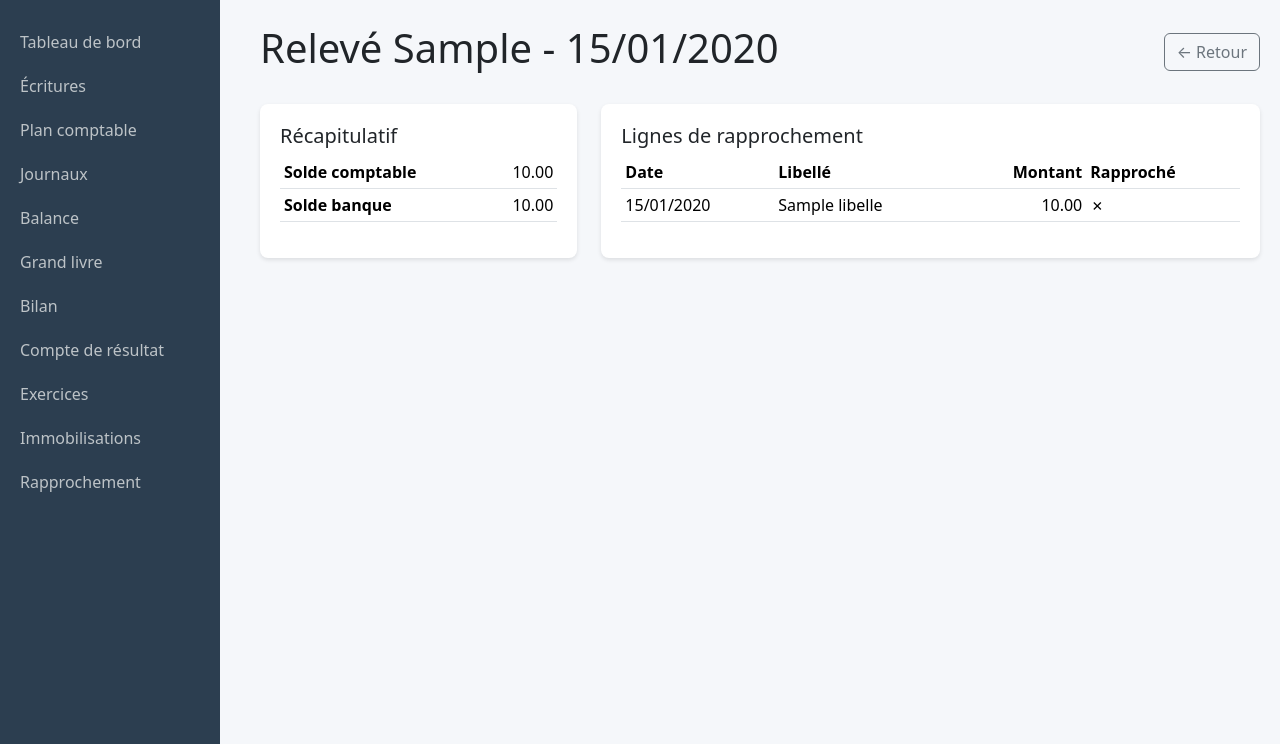
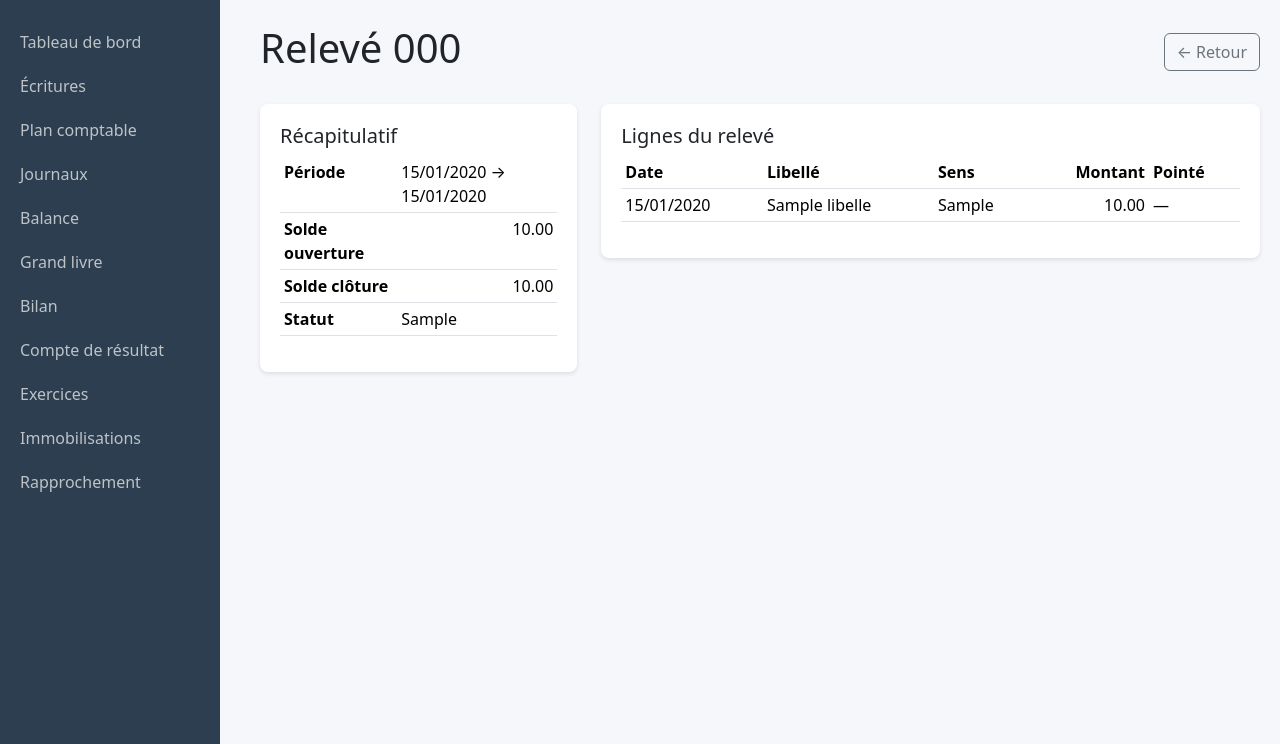
Before and after one commit to bahdev223/django-comptabilite-ohada, a Django app: template comptabilite_ohada/templates/comptabilite_ohada/rapprochement_detail.html in a window 1280 px wide. Shown: the part 56-800 px from the top of the page. Run offline with Django 4.2, Linux system fonts and the light colour scheme; the template is opened without the code that fills it: most values are stand-ins (such as "Sample title", 1, 10 or a date in 2020).

Commit message:
fix(templates): align reconciliation detail with bank statement lines

```diff
--- a/comptabilite_ohada/templates/comptabilite_ohada/rapprochement_detail.html
+++ b/comptabilite_ohada/templates/comptabilite_ohada/rapprochement_detail.html
@@ -1,8 +1,8 @@
 {% extends "comptabilite_ohada/base.html" %}
-{% block title %}Relev&eacute; {{ releve.compte_bancaire }}{% endblock %}
+{% block title %}Relev&eacute; {{ releve.compte_comptable_code }}{% endblock %}
 {% block content %}
 <div class="d-flex justify-content-between align-items-center mb-4">
-    <h1>Relev&eacute; {{ releve.compte_bancaire }} - {{ releve.date_releve|date:"d/m/Y" }}</h1>
+    <h1>Relev&eacute; {{ releve.compte_comptable_code }}</h1>
     <a href="{% url 'comptabilite:rapprochement_list' %}" class="btn btn-outline-secondary">&larr; Retour</a>
 </div>
 
@@ -11,33 +11,37 @@
         <div class="stat-card">
             <h5>R&eacute;capitulatif</h5>
             <table class="table table-sm">
-                <tr><th>Solde comptable</th><td class="text-end">{{ releve.solde_comptable|floatformat:2 }}</td></tr>
-                <tr><th>Solde banque</th><td class="text-end">{{ releve.solde_banque|floatformat:2 }}</td></tr>
+                <tr><th>P&eacute;riode</th><td>{{ releve.date_debut|date:"d/m/Y" }} &rarr; {{ releve.date_fin|date:"d/m/Y" }}</td></tr>
+                <tr><th>Solde ouverture</th><td class="text-end">{{ releve.solde_ouverture|floatformat:2 }}</td></tr>
+                <tr><th>Solde cl&ocirc;ture</th><td class="text-end">{{ releve.solde_cloture|floatformat:2 }}</td></tr>
+                <tr><th>Statut</th><td>{{ releve.get_statut_display }}</td></tr>
             </table>
         </div>
     </div>
     <div class="col-md-8">
         <div class="stat-card">
-            <h5>Lignes de rapprochement</h5>
+            <h5>Lignes du relev&eacute;</h5>
             <table class="table table-sm">
                 <thead>
                     <tr>
                         <th>Date</th>
                         <th>Libell&eacute;</th>
+                        <th>Sens</th>
                         <th class="text-end">Montant</th>
-                        <th>Rapproch&eacute;</th>
+                        <th>Point&eacute;</th>
                     </tr>
                 </thead>
                 <tbody>
                     {% for ligne in lignes %}
                     <tr>
-                        <td>{{ ligne.date|date:"d/m/Y" }}</td>
+                        <td>{{ ligne.date_operation|date:"d/m/Y" }}</td>
                         <td>{{ ligne.libelle }}</td>
+                        <td>{{ ligne.get_sens_display }}</td>
                         <td class="text-end">{{ ligne.montant|floatformat:2 }}</td>
-                        <td>{% if ligne.rapproche %}&#10003;{% else %}&#10007;{% endif %}</td>
+                        <td>{% if ligne.pointe %}&#10003;{% else %}&mdash;{% endif %}</td>
                     </tr>
                     {% empty %}
-                    <tr><td colspan="4" class="text-muted">Aucune ligne.</td></tr>
+                    <tr><td colspan="5" class="text-muted">Aucune ligne.</td></tr>
                     {% endfor %}
                 </tbody>
             </table>
```
